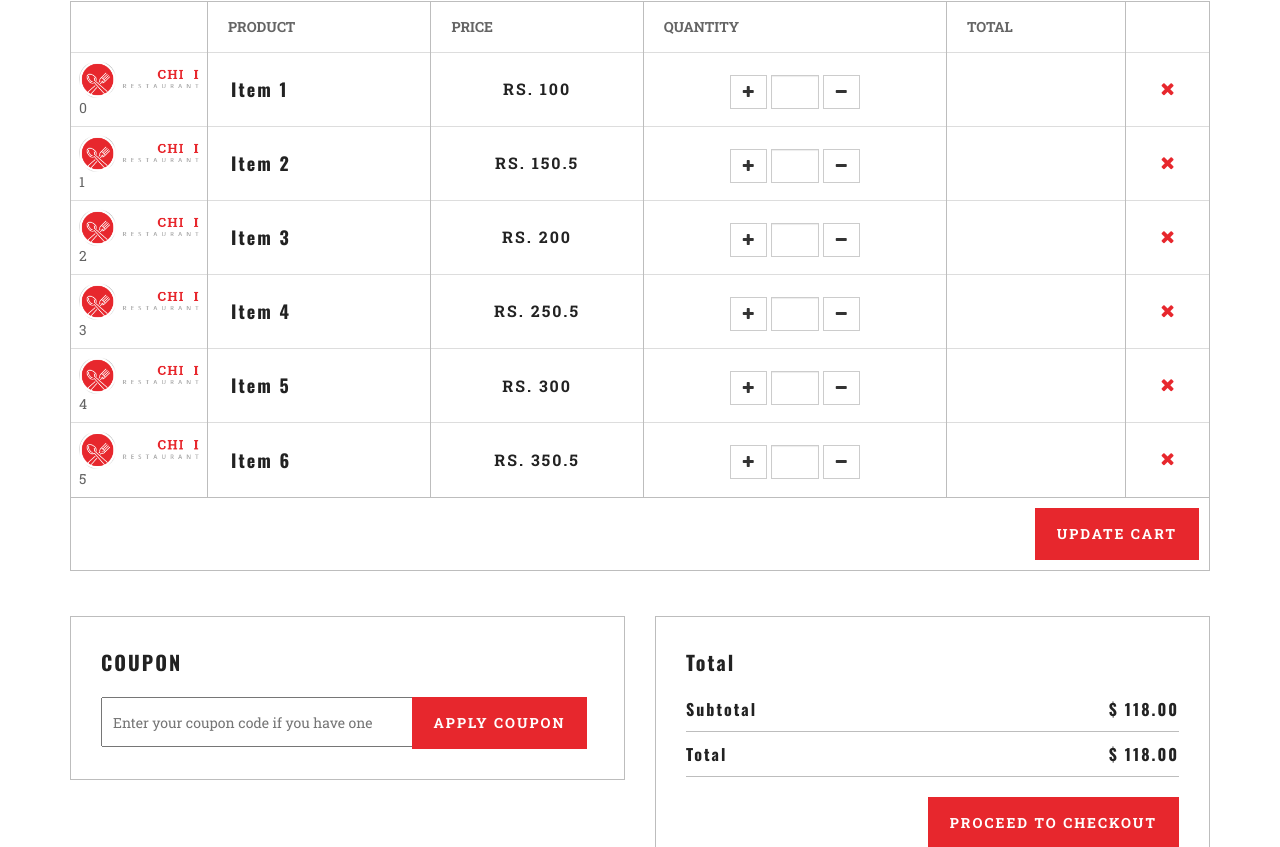
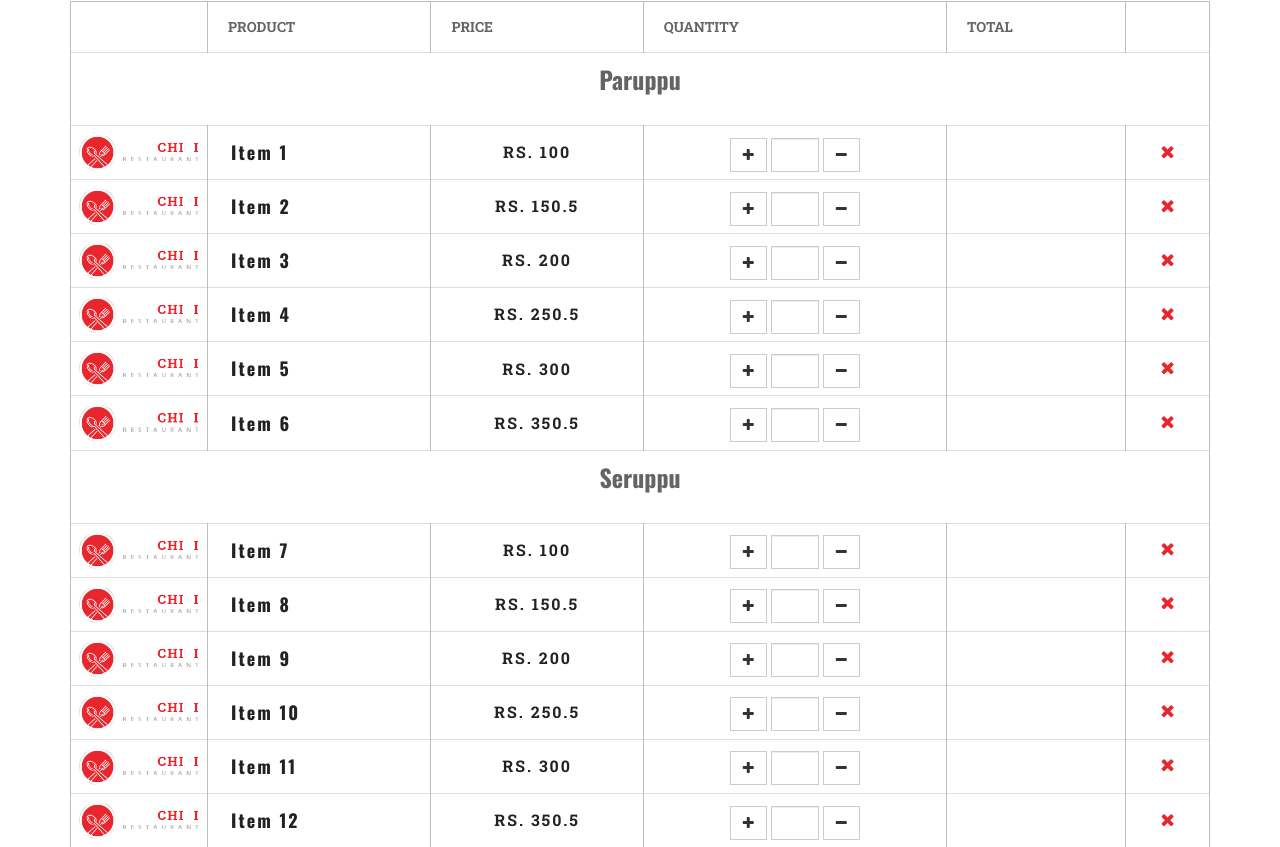
Before and after one commit to Nagarjunl/next-cart, a Next.js app: page /product in a window 1280 px wide. Shown: the part 473-1320 px from the top of the page. Built offline with nearby package versions, Linux system fonts and the light colour scheme; what next-redux-wrapper would draw is missing.

Commit message:
added category in item

```diff
--- a/pages/product.js
+++ b/pages/product.js
@@ -1,23 +1,33 @@
-import { addItem } from "@/store/slices/itemslice";
 import Layout from "../components/Layout";
 import { useSelector, useDispatch } from "react-redux"; // updated
 import { addCartItems } from "@/store/slices/cartslice";
+import { addItem } from "@/store/slices/itemslice";
 
 export default function Product() {
   const items = useSelector((state) => state.items.items);
   const dispatch = useDispatch();
 
-  console.log({ items });
+  const qtyChange = (e, itemObj, pos) => {
+    const amount = e.target.value;
+    const id = itemObj.id;
+    let cartItem = { ...itemObj };
+    cartItem.total = amount * cartItem.price;
 
-  const qtyChange = (e, itemObj, pos) => {
-    let cartItem = { ...itemObj };
-    cartItem.total = e * cartItem.price;
+    console.log(amount, id);
+
     dispatch(addCartItems(cartItem));
+
     dispatch(
       addItem(
-        items.map((item, index) =>
-          index === pos ? { ...item, total: e * cartItem.price } : item
-        )
+        items.map((obj) => {
+          const { category, items } = { ...obj };
+          return {
+            category: category,
+            items: items.map((item, index) =>
+              item.id === id ? { ...item, total: cartItem.total } : item
+            ),
+          };
+        })
       )
     );
   };
@@ -53,6 +63,16 @@ export default function Product() {
                       {items &&
                         items.map((item, index) => {
                           return (
+                            <>
+                              <tr key={index}>
+                                <td colSpan="6">
+                                  <h4 className="category-title-center text-center">
+                                    {item.category}
+                                  </h4>
+                                </td>
+                              </tr>
+                              {item.items.map((item, index) => {
+                                return (
                                   <tr key={index}>
                                     <td className="cart-img-holder">
                                       <a href="#">
@@ -62,7 +82,6 @@ export default function Product() {
                                           className="img-responsive"
                                         />
                                       </a>
-                                {index}
                                     </td>
                                     <td>
                                       <h3>
@@ -77,7 +96,7 @@ export default function Product() {
                                           name="quantity"
                                           className="form-control quantity-input"
                                           onChange={(e) =>
-                                      qtyChange(e.target.value, item, index)
+                                            qtyChange(e, item, index)
                                           }
                                         />
                                         <div className="input-group-btn-vertical">
@@ -112,6 +131,9 @@ export default function Product() {
                                       </a>
                                     </td>
                                   </tr>
+                                );
+                              })}
+                            </>
                           );
                         })}
                     </tbody>
--- a/store/slices/itemslice.js
+++ b/store/slices/itemslice.js
@@ -2,6 +2,9 @@ import { createSlice } from "@reduxjs/toolkit";
 import { HYDRATE } from "next-redux-wrapper";
 
 const initialState = {
+  items: [
+    {
+      category: "Paruppu",
       items: [
         {
           id: 1,
@@ -46,6 +49,55 @@ const initialState = {
           total: "",
         },
       ],
+    },
+    {
+      category: "Seruppu",
+      items: [
+        {
+          id: 7,
+          name: "item 7",
+          price: 100,
+          img: "img/logo.png",
+          total: "",
+        },
+        {
+          id: 8,
+          name: "item 8",
+          price: 150.5,
+          img: "img/logo.png",
+          total: "",
+        },
+        {
+          id: 9,
+          name: "item 9",
+          price: 200,
+          img: "img/logo.png",
+          total: "",
+        },
+        {
+          id: 10,
+          name: "item 10",
+          price: 250.5,
+          img: "img/logo.png",
+          total: "",
+        },
+        {
+          id: 11,
+          name: "item 11",
+          price: 300,
+          img: "img/logo.png",
+          total: "",
+        },
+        {
+          id: 12,
+          name: "item 12",
+          price: 350.5,
+          img: "img/logo.png",
+          total: "",
+        },
+      ],
+    },
+  ],
 };
 
 export const itemSlice = createSlice({
@@ -70,7 +122,5 @@ export const itemSlice = createSlice({
   },
 });
 
-const addItemTo = (state, payload) => {};
-
 export const { addItem } = itemSlice.actions;
 export default itemSlice.reducer;
```
Lines whose indentation alone changed are shown as unchanged.
